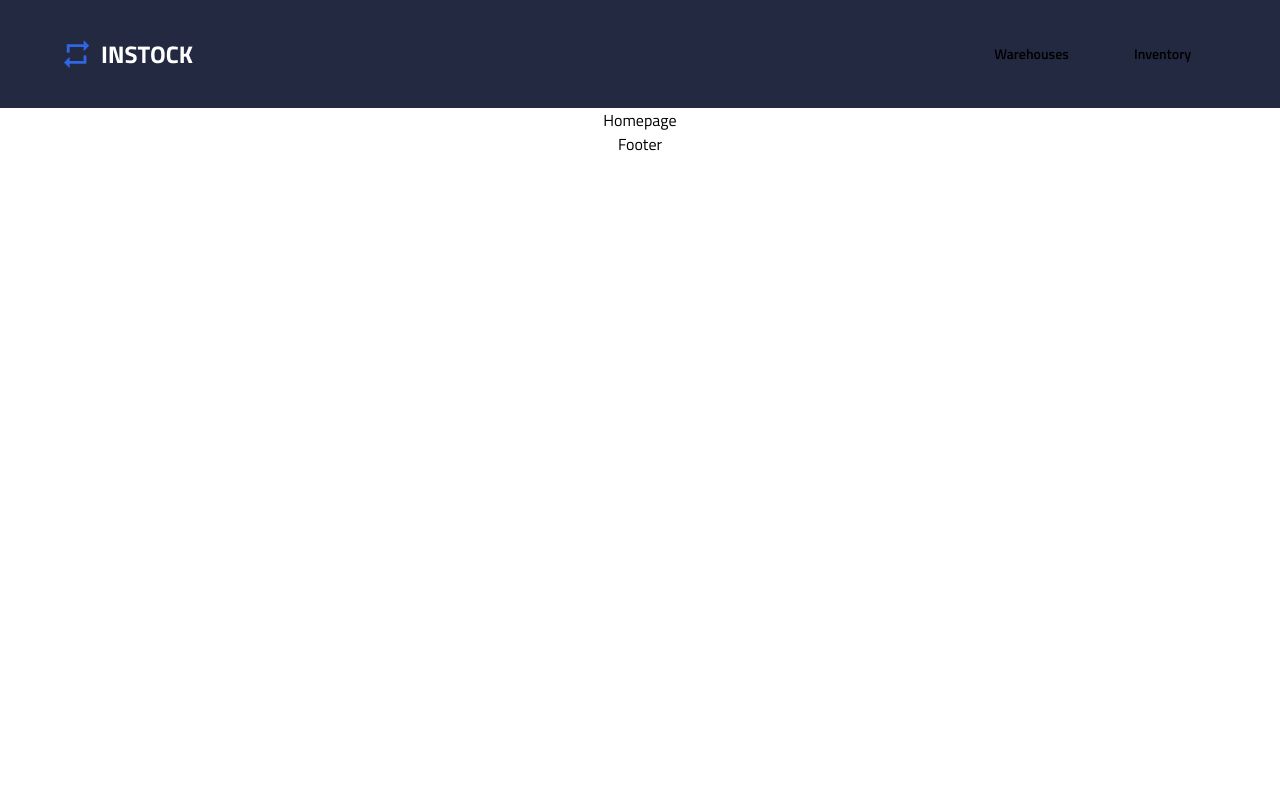
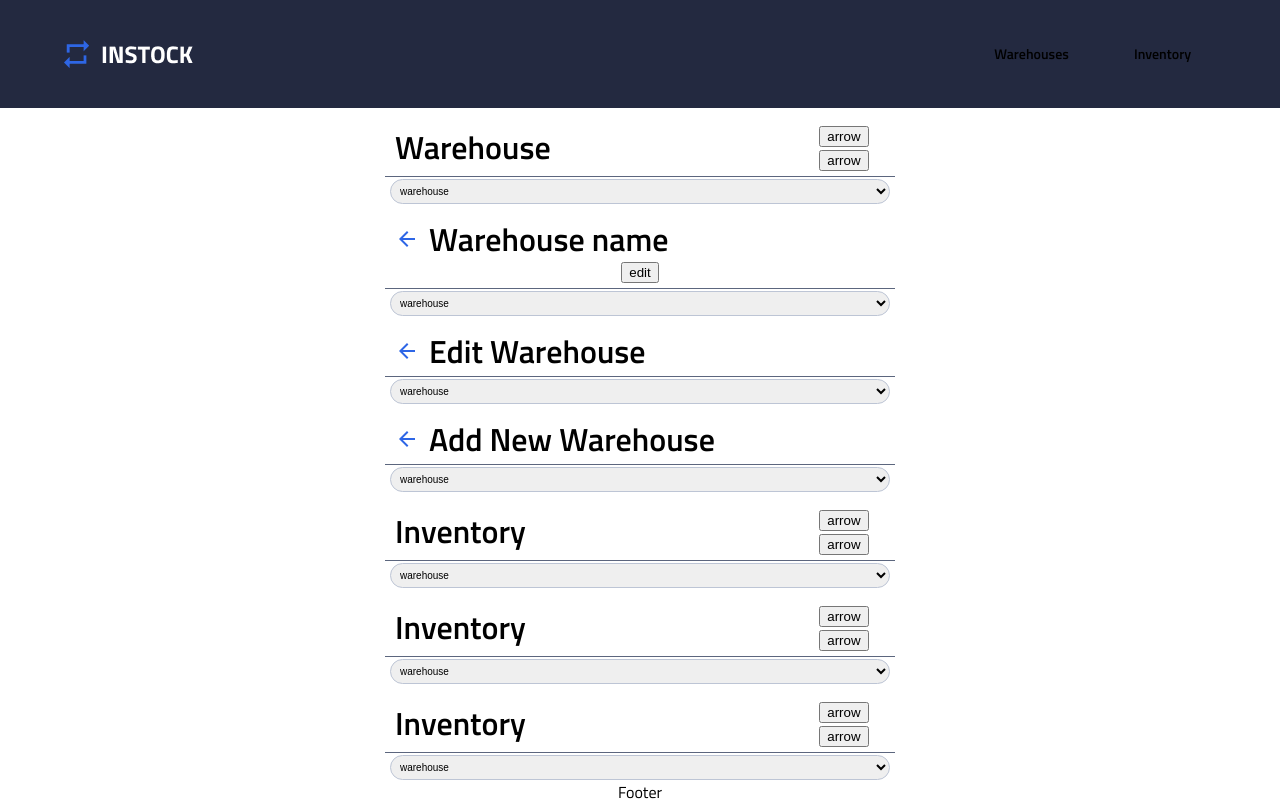
Before and after one commit to davidmaxxxy/instock-client, a React (Create React App) app: page / in a window 1280 px wide. Built offline with nearby package versions, Linux system fonts and the light colour scheme.

Commit message:
Front-End: Create Components that can be reused across the pages (Part 2)

```diff
--- /dev/null
+++ b/src/Components/DropDown/DropDown.js
@@ -0,0 +1,37 @@
+import React from "react";
+import "./DropDown.scss";
+
+
+const DropDown = ({
+  options,
+  handleOnValueSelect,
+  isError,
+  placeholder,
+  width,
+}) => {
+  return (
+    <div
+      style={{
+        width: width,
+      }}
+      className="select__container"
+    >
+      <select
+        className={`${
+          isError ? "isError" : ""
+        }`}
+        onChange={(e) => handleOnValueSelect(e.target.value)}
+        defaultValue={placeholder}
+      >
+        <option disabled>{placeholder}</option>
+        {options.map((name, index) => (
+          <option key={index} value={name}>
+            {name}
+          </option>
+        ))}
+      </select>
+    </div>
+  );
+};
+
+export default DropDown;
--- /dev/null
+++ b/src/Components/DropDown/DropDown.scss
@@ -0,0 +1,48 @@
+@use "../../../styles/partials/variables.scss" as variables;
+@use "../../../styles/partials/mixin.scss" as mixin;
+
+
+
+.select__container {
+  position: relative; /* For positioning custom icon */
+  width: 100%;
+  margin: 0 0.5rem; /* Margin for spacing around the container */
+
+  select {
+
+    padding: 0.5rem 2.5rem 0.5rem 0.5rem; /* Padding adjusted to leave space for custom icon */
+    border-radius: 20px;
+    width: 100%;
+    border: 0.1rem solid variables.$secondary-color-cloud;
+    font-size: 1rem;
+
+    &:focus,
+    &:active {
+      border: 0.1rem solid variables.$primary-color-indigo;
+    }
+
+    &.isError {
+      border: 0.1rem solid variables.$supporting-color-red;
+    }
+
+    &::placeholder {
+      color: variables.$secondary-color-slate;
+      font-size: 1rem; /* Adjust font-size as needed */
+    }
+
+    /* Hide default arrow and apply a custom background image if needed */
+    background-size: 1rem;
+  }
+}
+
+.error_text-container {
+  display: flex;
+  justify-content: left;
+  align-items: center;
+  gap: 0.5rem;
+
+  &__text {
+    color: variables.$supporting-color-red;
+    font-size: medium;
+  }
+}
--- a/src/Components/Header/Header.js
+++ b/src/Components/Header/Header.js
@@ -6,7 +6,7 @@ const Header = () => {
   return (
     <header className="header">
       <nav className="header-nav">
-        <img className="header-logo__img" src={logoMobile} />
+        <img className="header-logo__img" src={logoMobile} alt="logo" />
         <div className="header-side-nav">
           <h3 className="header-side-nav__warehouses-btn">Warehouses</h3>
           <h3 className="header-side-nav__inventory-btn">Inventory</h3>
--- /dev/null
+++ b/src/Components/PageWrapper/PageWrapper.js
@@ -0,0 +1,69 @@
+import React from "react";
+import  "./PageWrapper.scss"
+import backIcon from "../../assets/Icons/arrow_back-24px.svg";
+import { useNavigate } from "react-router-dom";
+
+const PageWrapper = ({ title, children, location }) => {
+  const navigate = useNavigate();
+  //   USE HISTORY FOR THE BACK BTN
+  //
+  return (
+    <section className="wrapper__container">
+      <section className="wrapper__container__section--container">
+        <div
+          className="wrapper__container__header__container"
+          style={{
+            flexDirection:
+              location === "Warehouse-details" ? "column" : undefined,
+          }}
+        >
+          <div className="wrapper__container__header--title-container">
+            {(location === "Warehouse-details" ||
+              location === "Warehouse-edit" ||
+              location === "New-Warehouse" ||
+              location === "Inventory-edit" || location === "Inventory-edit-form" || location === "New-Inventory") && (
+              <img
+                src={backIcon}
+                alt="back arrow"
+                onClick={() => {
+                  navigate("/");
+                }}
+              />
+            )}
+            <h1 className="wrapper__container__header__title">{title}</h1>
+          </div>
+          {(location === "Warehouses" || location === "Inventory") && (
+            <div>
+              <button
+                type="button"
+                className="wrapper__container__header__button"
+              >
+                arrow
+              </button>
+              <button
+                type="button"
+                className="wrapper__container__header__button"
+              >
+                arrow
+              </button>
+            </div>
+          )}
+          {(location === "Warehouse-details" ||
+            location === "Inventory-edit") && (
+            <div>
+              <button
+                type="button"
+                className="wrapper__container__header__button"
+              >
+                edit
+              </button>
+            </div>
+          )}
+        </div>
+        <section>{children}</section>
+      </section>
+    </section>
+  );
+};
+
+export default PageWrapper;
--- /dev/null
+++ b/src/Components/PageWrapper/PageWrapper.scss
@@ -0,0 +1,32 @@
+@use "../../../styles/partials/variables.scss" as variables;
+@use "../../../styles/partials/mixin.scss" as mixin;
+
+.wrapper__container {
+  display: flex;
+  justify-content: center;
+  align-items: center;
+
+  &__section--container {
+      border-radius: 0.2rem;
+    background-color: variables.$primary-color-white;
+  }
+
+  &__header__container {
+    display: flex;
+    justify-content: space-between;
+    align-items: center;
+    flex-direction: column;
+    border-bottom: 1px solid variables.$secondary-color-slate;
+    padding: 1.5rem 1rem 0.5rem 1rem;
+    @include mixin.tablet {
+      flex-direction: row;
+    }
+  }
+  &__header--title-container {
+    display: flex;
+    justify-content: left;
+    align-items: center;
+    gap: 1rem;
+    width: 100%;
+  }
+}
--- a/src/Pages/HomePage/Homepage.js
+++ b/src/Pages/HomePage/Homepage.js
@@ -1,9 +1,78 @@
-import React from 'react'
+import React from "react";
+import PageWrapper from "../../Components/PageWrapper/PageWrapper";
+import DropDown from "../../Components/DropDown/DropDown";
+const listOfWarehouse = ["Warehouse 1", "Warehouse 2"];
+const Homepage = () => {
+  const getvalue = (value) => {
+    console.log(value);
+  };
+  return (
+    <>
+      <PageWrapper title={"Warehouse"} location={"Warehouses"}>
+        <DropDown
+          options={listOfWarehouse}
+          handleOnValueSelect={getvalue}
+          isError={false}
+          placeholder={"warehouse"}
+          width={500}
+        />
+      </PageWrapper>
+      <PageWrapper title={"Warehouse name"} location={"Warehouse-details"}>
+        <DropDown
+          options={listOfWarehouse}
+          handleOnValueSelect={getvalue}
+          isError={false}
+          placeholder={"warehouse"}
+          width={500}
+        />
+      </PageWrapper>
+      <PageWrapper title={"Edit Warehouse"} location={"Warehouse-edit"}>
+        <DropDown
+          options={listOfWarehouse}
+          handleOnValueSelect={getvalue}
+          isError={false}
+          placeholder={"warehouse"}
+          width={500}
+        />
+      </PageWrapper>
+      <PageWrapper title={"Add New Warehouse"} location={"New-Warehouse"}>
+        <DropDown
+          options={listOfWarehouse}
+          handleOnValueSelect={getvalue}
+          isError={false}
+          placeholder={"warehouse"}
+          width={500}
+        />
+      </PageWrapper>
+      <PageWrapper title={"Inventory"} location={"Inventory"}>
+        <DropDown
+          options={listOfWarehouse}
+          handleOnValueSelect={getvalue}
+          isError={false}
+          placeholder={"warehouse"}
+          width={500}
+        />
+      </PageWrapper>
+      <PageWrapper title={"Inventory"} location={"Inventory"}>
+        <DropDown
+          options={listOfWarehouse}
+          handleOnValueSelect={getvalue}
+          isError={false}
+          placeholder={"warehouse"}
+          width={500}
+        />
+      </PageWrapper>
+      <PageWrapper title={"Inventory"} location={"Inventory"}>
+        <DropDown
+          options={listOfWarehouse}
+          handleOnValueSelect={getvalue}
+          isError={false}
+          placeholder={"warehouse"}
+          width={500}
+        />
+      </PageWrapper>
+    </>
+  );
+};
 
-const Homepage = () => {
-  return (
-    <div>Homepage</div>
-  )
-}
-
-export default Homepage
+export default Homepage;
--- a/styles/partials/variables.scss
+++ b/styles/partials/variables.scss
@@ -12,4 +12,4 @@ $background-color-graphite: #232940;
 $background-color-grey: #F7F8F9;
 
 $supporting-color-green: #158463;
-$supporting-color-green: #C94515;
+$supporting-color-red: #C94515;
```
